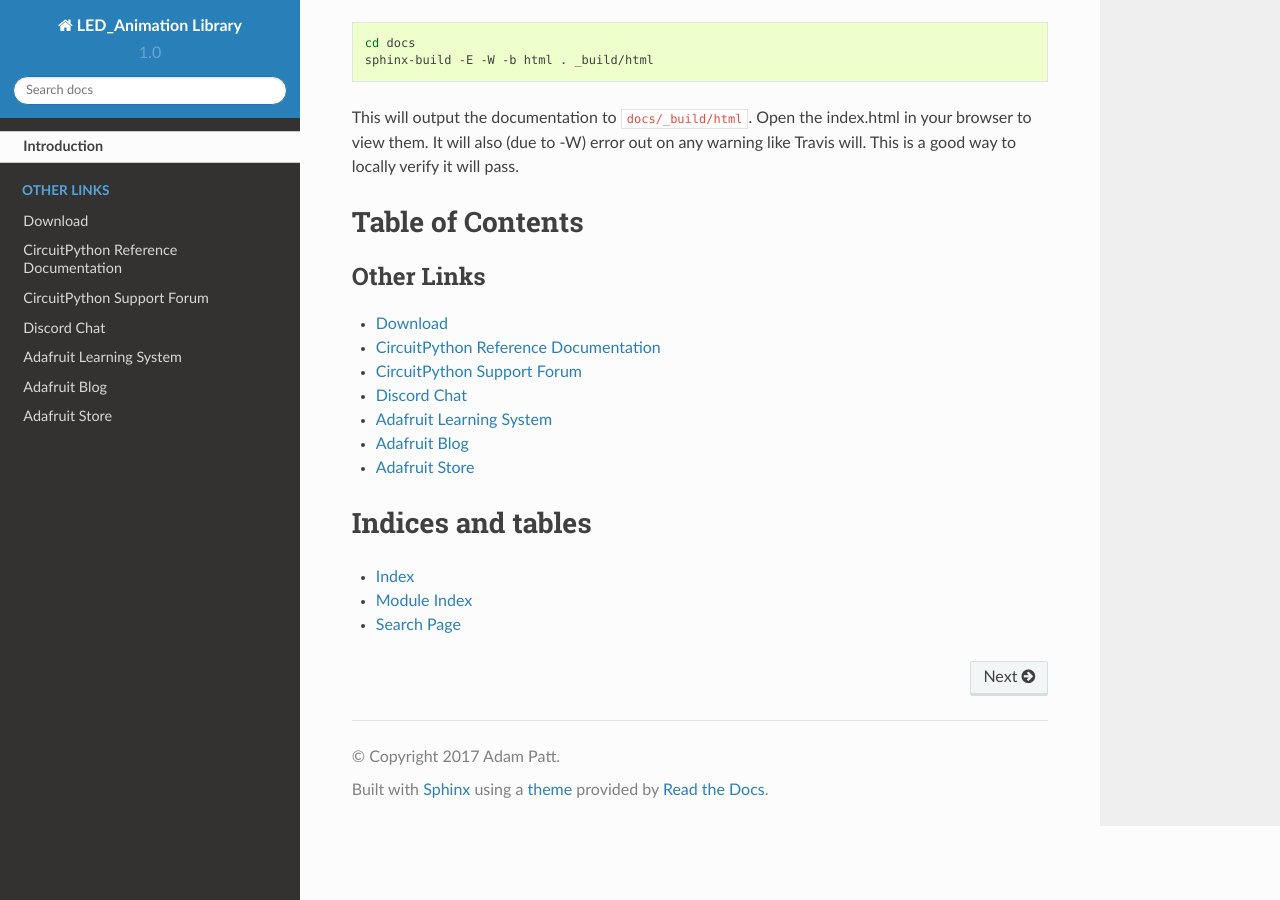
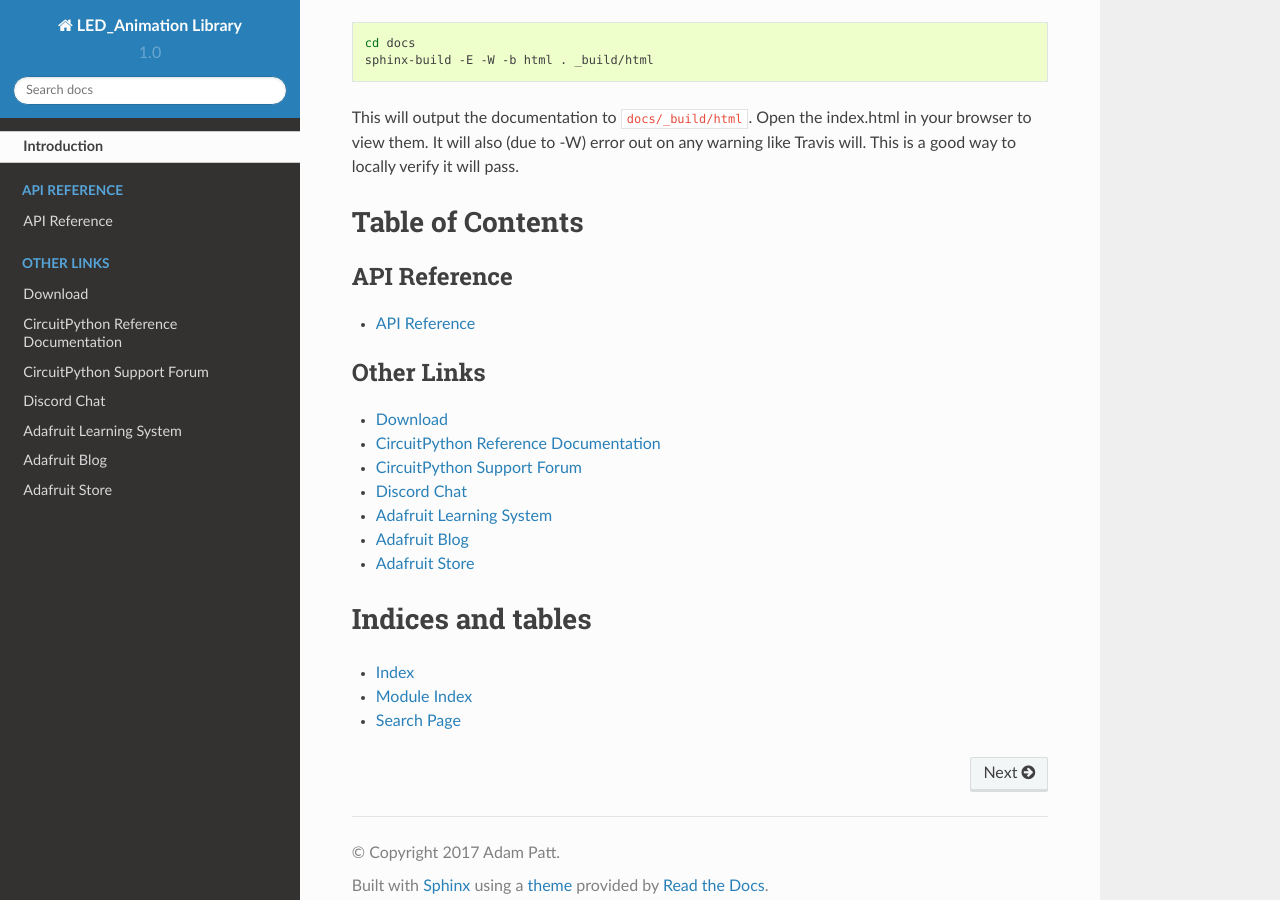
Before and after one commit to adafruit/Adafruit_CircuitPython_LED_Animation, a Sphinx documentation site: the page built from docs/index.rst, in a window 1280 px wide and 900 px high, scrolled down 1520 px. Built offline with Sphinx 7.4.7 and the Read the Docs theme 2.0.0, drawn with Linux system fonts in a browser that asks for light colours; pages that are not in the unit, such as notebooks, are missing from menus; part of the change alters nothing that is shown.

```diff
--- a/docs/api.rst
+++ b/docs/api.rst
@@ -1,3 +1,5 @@
+API Reference
+*************
 
 .. If you created a package, create one automodule per module in the package.
 
--- a/docs/index.rst
+++ b/docs/index.rst
@@ -23,14 +23,8 @@ Table of Contents
 .. toctree::
     :caption: Tutorials
 
-.. todo:: Add any Learn guide links here. If there are none, then simply delete this todo and leave
-    the toctree above for use later.
-
 .. toctree::
     :caption: Related Products
-
-.. todo:: Add any product links here. If there are none, then simply delete this todo and leave
-    the toctree above for use later.
 
 .. toctree::
     :caption: Other Links
```
